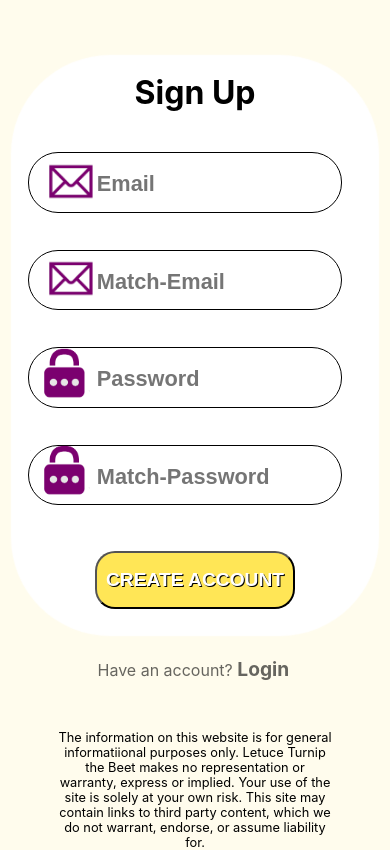
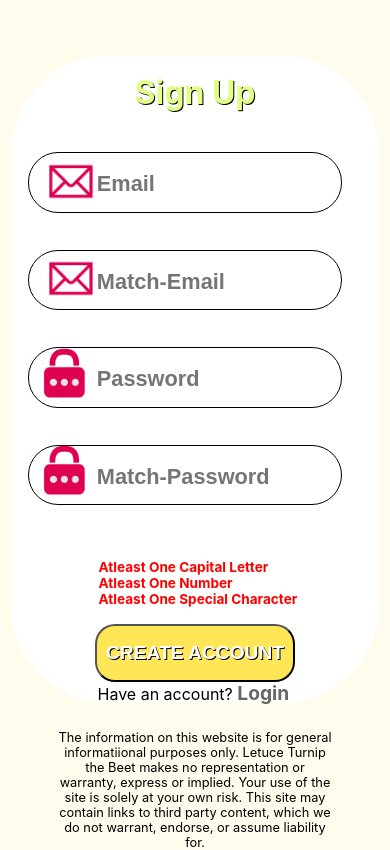
Before and after one commit to Mattp15/capstone-frontend, a React (Create React App) app: page /register in a window 390 px wide. Built offline with nearby package versions, Linux system fonts and the light colour scheme; no server answers; a web font is replaced by a local one.

Commit message:
added responsive password requirement satisfaction

```diff
--- a/src/Components/Forms/Input.js
+++ b/src/Components/Forms/Input.js
@@ -1,13 +1,13 @@
 import React from 'react'
 import { NavLink } from 'react-router-dom'
 
-const Input = ({ type, value, onChange, name, inputStyle, link, placeholder }) => {
+const Input = ({ type, value, onChange, name, inputStyle, link, placeholder, className }) => {
   return (
     <label>
       <label htmlFor={name} style={style.hideLabel}>
         {name}
       </label>
-      <input type={type} value={value} onChange={onChange} name={name} style={style[inputStyle]} placeholder={placeholder} />
+      <input type={type} value={value} onChange={onChange} name={name} style={style[inputStyle]} placeholder={placeholder} className={className} />
     </label>
   )
 }
--- a/src/Components/Forms/Register.js
+++ b/src/Components/Forms/Register.js
@@ -13,9 +13,17 @@
   const [submission, setSubmission] = useState()
   const [errorMessage, setErrorMessage] = useState('')
   const [emailError, setEmailError] = useState('')
+  const [capital, setCapital] = useState('red')
+  const [number, setNumber] = useState('red')
+  const [specialChar, setSpecialChar] = useState('red')
 
   const { setLoggedUser } = useContext(UserContext)
 
+  useEffect(() => {
+    ;/[A-Z]/.test(password) ? setCapital('green') : setCapital('red')
+    ;/[0-9]/.test(password) ? setNumber('green') : setNumber('red')
+    ;/[.!#$%&'*+/=?^_`{|}~-]/.test(password) ? setSpecialChar('green') : setSpecialChar('red')
+  }, [password])
   const handleChange = ({ target }) => {
     const { value, name } = target
     if (name === 'email') {
@@ -77,7 +85,7 @@
 
   return (
     <div style={style.formContainer}>
-      <form onSubmit={handleSubmit} style={style.formStyle} className='form-container'>
+      <form onSubmit={handleSubmit} style={style.formStyle} className='register-form-container'>
         <h1 className='form-header'>Sign Up</h1>
         <div className='inputWrapper'>
           <Input type='text' value={email} name='email' onChange={handleChange} inputStyle='default' placeholder='Email' style={{ paddingRight: '200px' }} />
@@ -109,8 +117,13 @@
           ) : (
             ''
           )}
+          <ul className='requirements'>
+            <li style={style[capital]}>Atleast One Capital Letter</li>
+            <li style={style[number]}>Atleast One Number</li>
+            <li style={style[specialChar]}>Atleast One Special Character</li>
+          </ul>
         </div>
-        <p className='landing-login' style={style.already}>
+        <p className='register-login' style={style.already}>
           Have an account?{' '}
           <span style={{ fontWeight: 'bold' }}>
             <NavLink style={style.navLink2} to='/login'>
@@ -118,7 +131,7 @@
             </NavLink>
           </span>
         </p>
-        <Input type='submit' value='CREATE ACCOUNT' />
+        <Input type='submit' value='CREATE ACCOUNT' className='register-submit' />
       </form>
       <p className='footer-register'>The information on this website is for general informatiional purposes only. Letuce Turnip the Beet makes no representation or warranty, express or implied. Your use of the site is solely at your own risk. This site may contain links to third party content, which we do not warrant, endorse, or assume liability for.</p>
     </div>
--- a/src/Resources/Style.js
+++ b/src/Resources/Style.js
@@ -84,6 +84,7 @@
     marginBottom: '-1px',
     marginTop: '-11px',
   },
+
   already: {
     top: '76%',
   },
@@ -119,4 +120,12 @@
     left: '300px',
     rotate: '10deg',
   },
+  red: {
+    color: 'red',
+    fontSize: '0.5em',
+  },
+  green: {
+    color: 'green',
+    fontSize: '0.5em',
+  },
 }
--- a/src/index.css
+++ b/src/index.css
@@ -37,6 +37,7 @@
   .the {
     font-family: 'Sofadi One', cursive;
     text-shadow: 1px 1px black;
+
     position: absolute;
   }
   .letuce,
@@ -109,6 +110,7 @@
     width: 70%;
     left: 15%;
   }
+
   .fresh,
   .donut,
   .footer,
@@ -137,17 +139,28 @@
     top: 80.5%;
     left: 25%;
   }
-  .form-container {
+  .register-login {
+    position: absolute;
+    left: 25%;
+    padding-top: 6%;
+  }
+  .form-container,
+  .register-form-container {
     display: flex;
-    justify-content: center;
+
     border-radius: 100px;
     box-shadow: inset 0px 0px 1px 1px rgba(255, 230, 86, 0.1);
     margin-top: 15%;
     width: 95vw;
     background-color: white;
   }
+  .register-form-container {
+    height: 650px;
+  }
   .form-header {
     margin-top: 5vw;
+    text-shadow: 1px 1px black;
+    color: #e0ff87;
   }
   input[type='text'],
   input[type='password'] {
@@ -187,7 +200,7 @@
     margin: 5%;
   }
   input[type='submit'] {
-    margin: 7vw;
+    margin: 7%;
 
     height: 15vw;
     width: 200px;
@@ -199,12 +212,21 @@
     text-shadow: 1px 1px black;
     /* width: 30vw; */
   }
+  input[type='submit'].register-submit {
+    margin-top: 100px;
+  }
   input[type='submit']:focus,
   input[type='text']:focus {
     border-radius: 12px;
   }
   input[type='submit']:hover {
     box-shadow: 0px 0px 1px 1px rgba(255, 230, 86, 0.1);
+  }
+  .requirements {
+    position: absolute;
+    top: 63%;
+    left: 15%;
+    text-align: left;
   }
   .email-one,
   .email-two,
```
Also changed, not shown: src/images/emailicon.png, src/images/lockicon.png.
